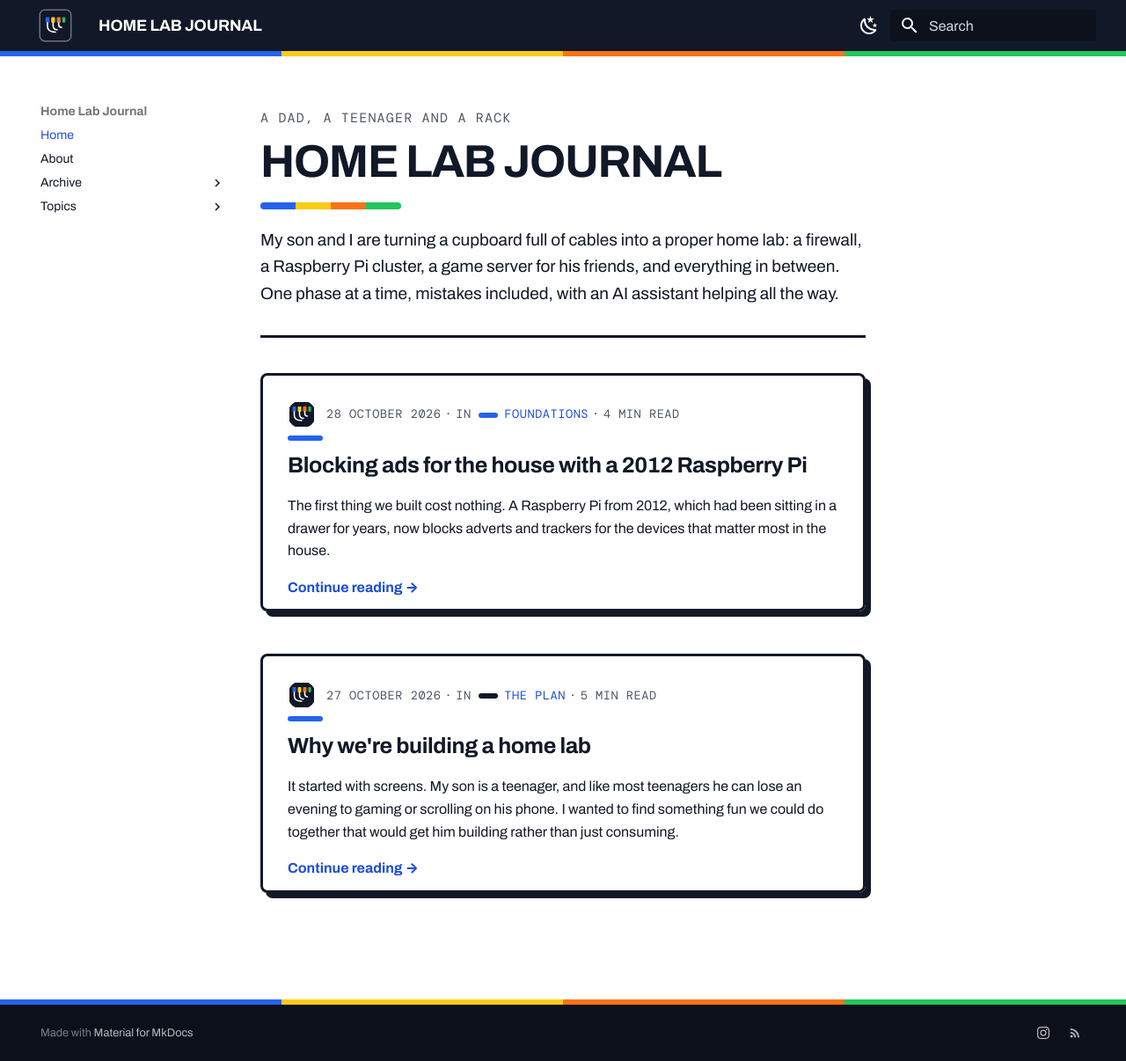
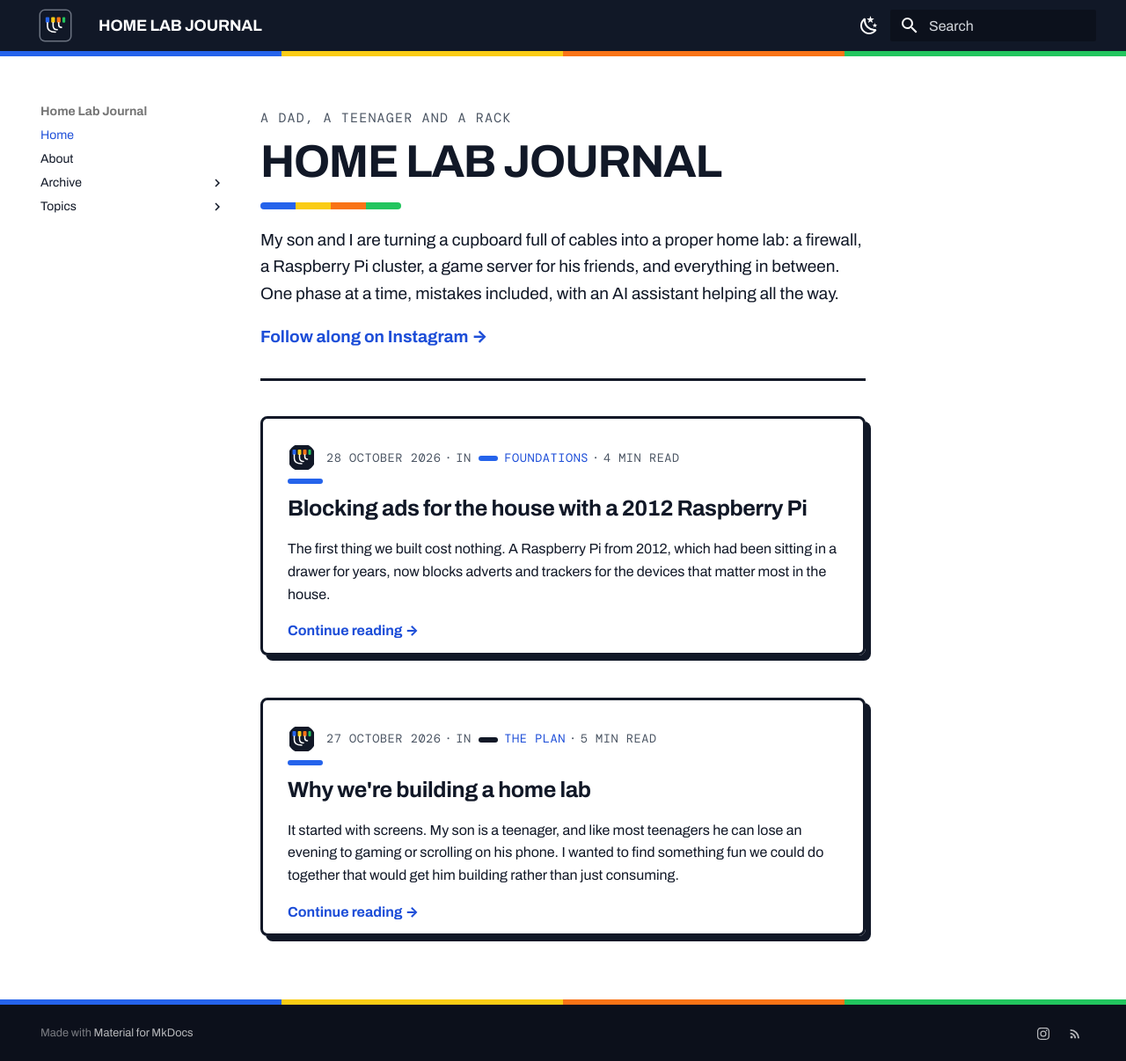
Before and after one commit to homelabjournal/homelabjournal.github.io, an MkDocs documentation site: the page built from docs/index.md, in a window 1280 px wide and 1206 px high. Shown: the whole window at 88% size. Built offline with MkDocs 1.6.1 and Material for MkDocs 9.7.7, drawn with Linux system fonts in a browser that asks for light colours; some web fonts are replaced.

Commit message:
Home page: Follow along on Instagram link

```diff
--- a/docs/index.md
+++ b/docs/index.md
@@ -8,4 +8,6 @@
 
 My son and I are turning a cupboard full of cables into a proper home lab: a firewall, a Raspberry Pi cluster, a game server for his friends, and everything in between. One phase at a time, mistakes included, with an AI assistant helping all the way.
 
+[Follow along on Instagram](https://www.instagram.com/homelabjournal/){ .hlj-follow }
+
 </div>
--- a/docs/stylesheets/extra.css
+++ b/docs/stylesheets/extra.css
@@ -111,8 +111,10 @@
   background: var(--hlj-cable);
   margin: 0 0 1rem;
 }
+.hlj-hero p {
+  font-size: 0.95rem;
+}
 .hlj-hero p:last-child {
-  font-size: 0.95rem;
   margin-bottom: 0;
 }
 
@@ -190,3 +192,12 @@
   border-radius: 5px;
   box-shadow: 0 0 0 1.5px #6B7280;
 }
+
+/* "Follow along on Instagram" link in the home page intro */
+.md-typeset a.hlj-follow {
+  display: inline-block;
+  font-weight: 800;
+}
+.md-typeset a.hlj-follow::after {
+  content: " →";
+}
```
